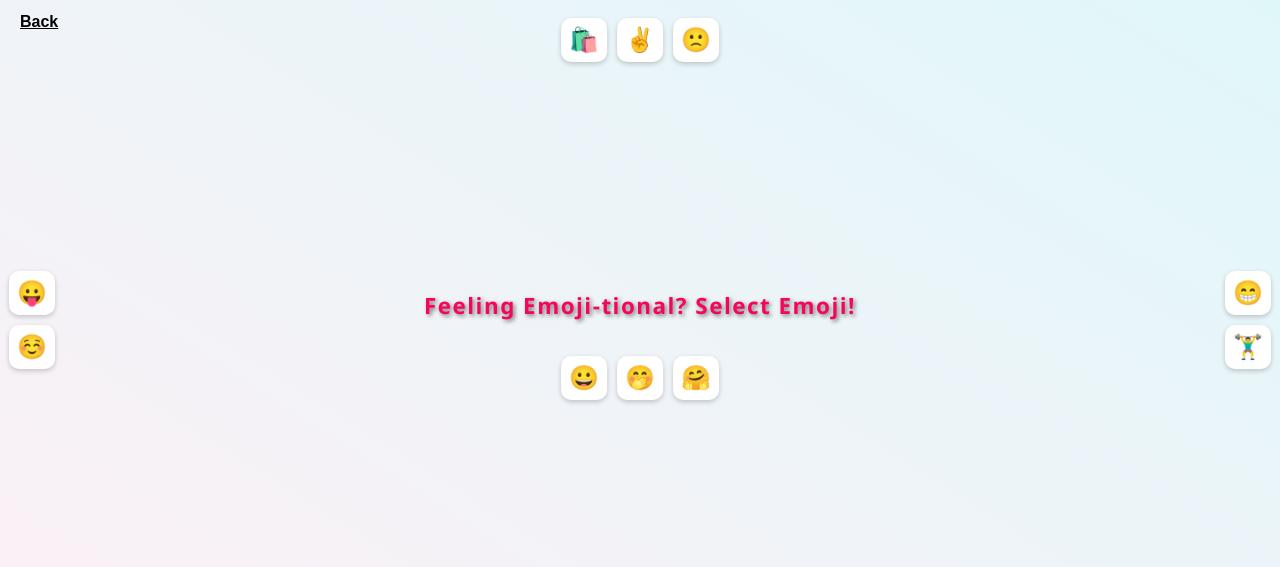
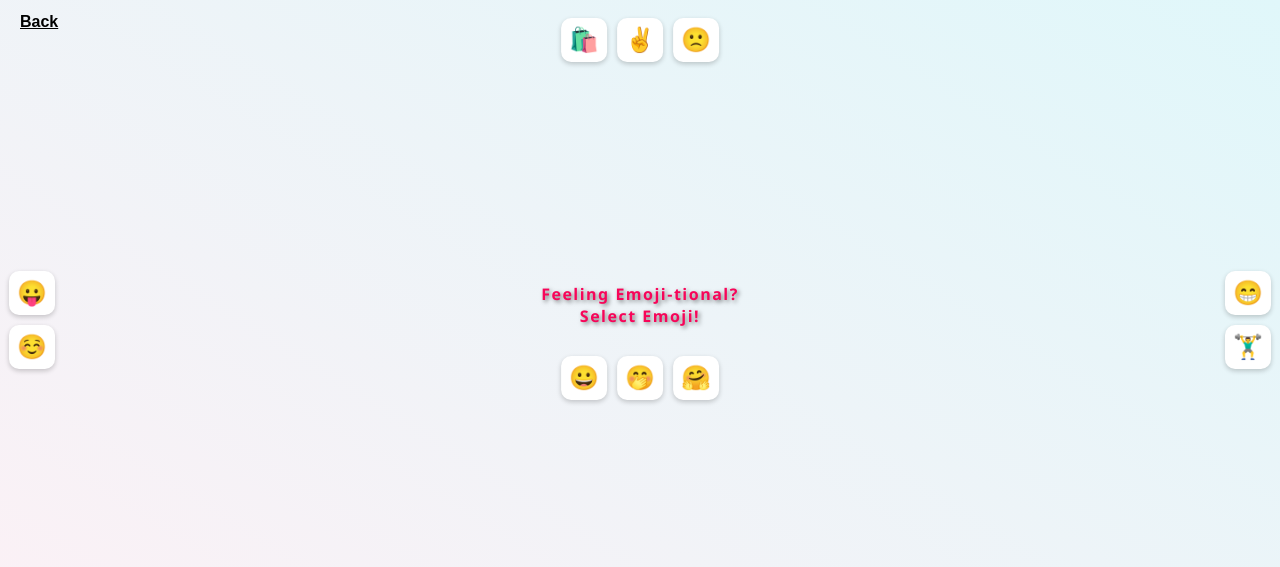
Before and after one commit to Balaji796/Meghana, a Django app: page /view in a window 1280 px wide. Shown: the top 567 px of the page. Run offline with Django 4.2, Linux system fonts and the light colour scheme.

Commit message:
Update emoji.html

```diff
--- a/meghana/templates/emoji.html
+++ b/meghana/templates/emoji.html
@@ -103,7 +103,8 @@
 
     h1 {
       font-family: 'Segoe UI', Arial, sans-serif;
-      font-size: 1.4rem;
+      font-size: 1rem;
+      width: 230px;
       font-weight: bold;
       color: #f70559;
       text-shadow: 2px 2px 4px rgba(0,0,0,0.5);
```
